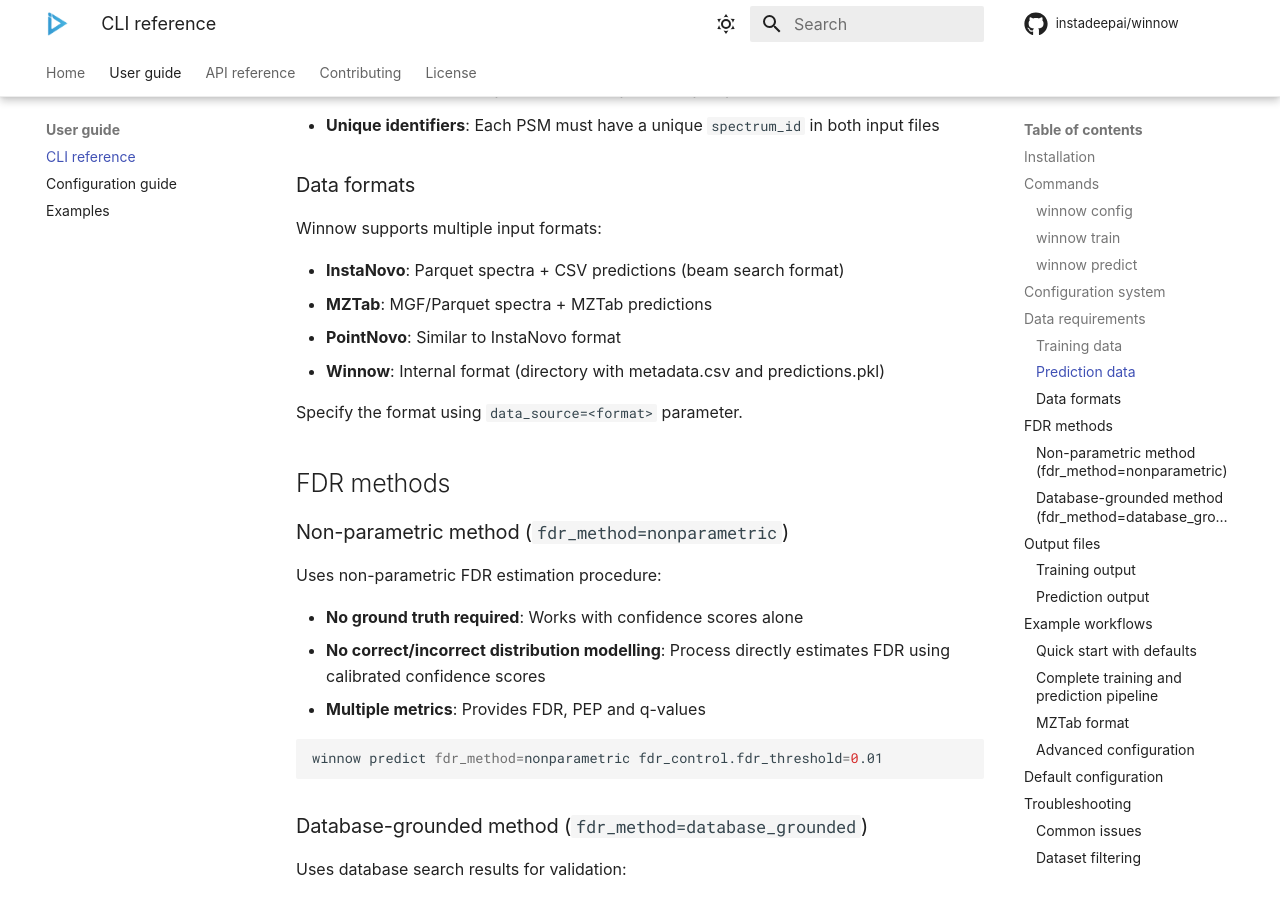
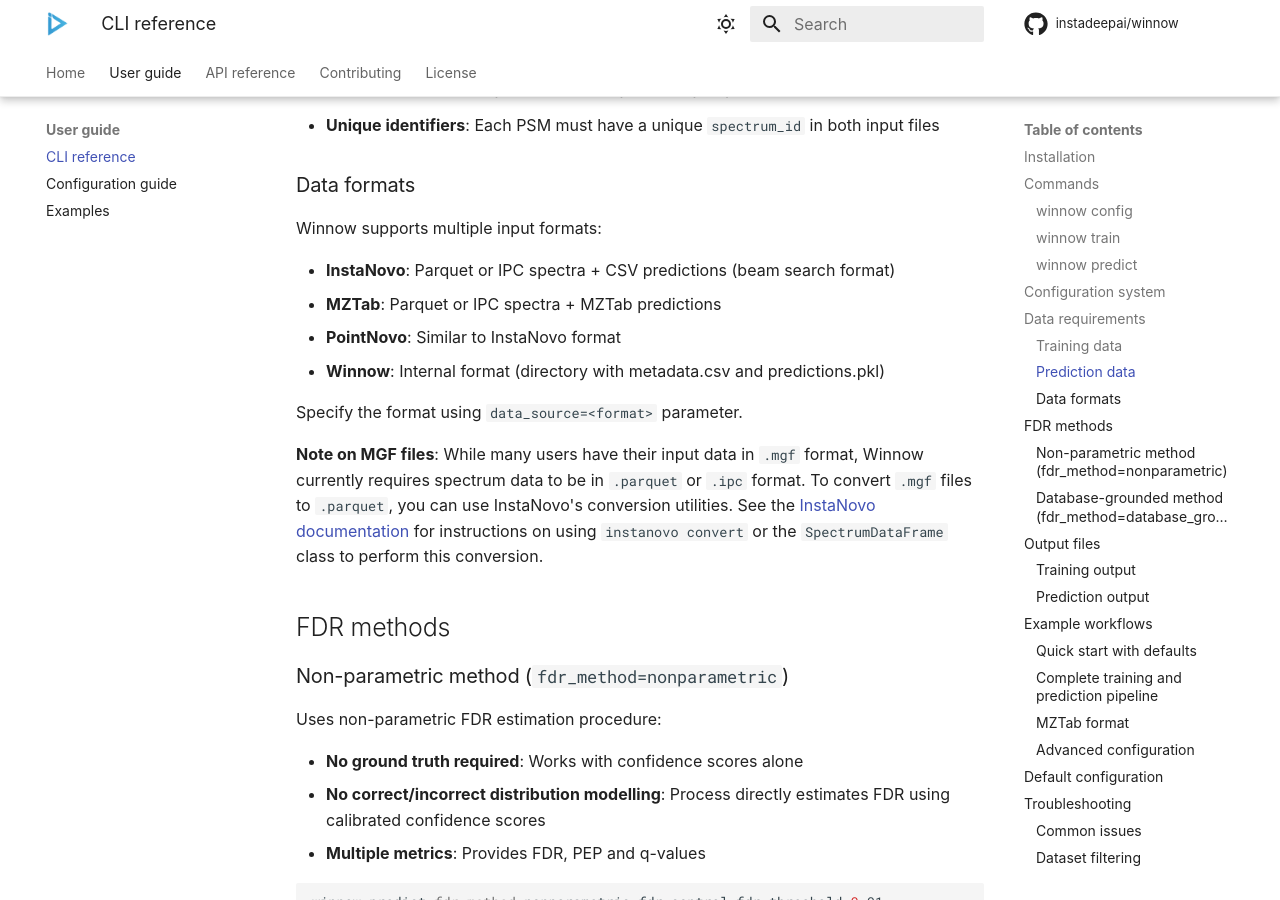
Before and after one commit to instadeepai/winnow, an MkDocs documentation site: the page built from docs/cli.md, in a window 1280 px wide and 900 px high, scrolled down 3675 px. Built offline with MkDocs 1.6.1 and Material for MkDocs 9.7.7, drawn with Linux system fonts in a browser that asks for light colours; some web fonts are replaced; comment, search, counter and statistics services are not loaded.

Commit message:
docs: add instructions on conversion from mgf to parquet file

```diff
--- a/docs/cli.md
+++ b/docs/cli.md
@@ -149,12 +149,14 @@ For prediction (`winnow predict`), you need:
 
 Winnow supports multiple input formats:
 
-- **InstaNovo**: Parquet spectra + CSV predictions (beam search format)
-- **MZTab**: MGF/Parquet spectra + MZTab predictions
+- **InstaNovo**: Parquet or IPC spectra + CSV predictions (beam search format)
+- **MZTab**: Parquet or IPC spectra + MZTab predictions
 - **PointNovo**: Similar to InstaNovo format
 - **Winnow**: Internal format (directory with metadata.csv and predictions.pkl)
 
 Specify the format using `data_source=<format>` parameter.
+
+**Note on MGF files**: While many users have their input data in `.mgf` format, Winnow currently requires spectrum data to be in `.parquet` or `.ipc` format. To convert `.mgf` files to `.parquet`, you can use InstaNovo's conversion utilities. See the [InstaNovo documentation](https://instadeepai.github.io/InstaNovo/) for instructions on using `instanovo convert` or the `SpectrumDataFrame` class to perform this conversion.
 
 ## FDR methods
 
```
